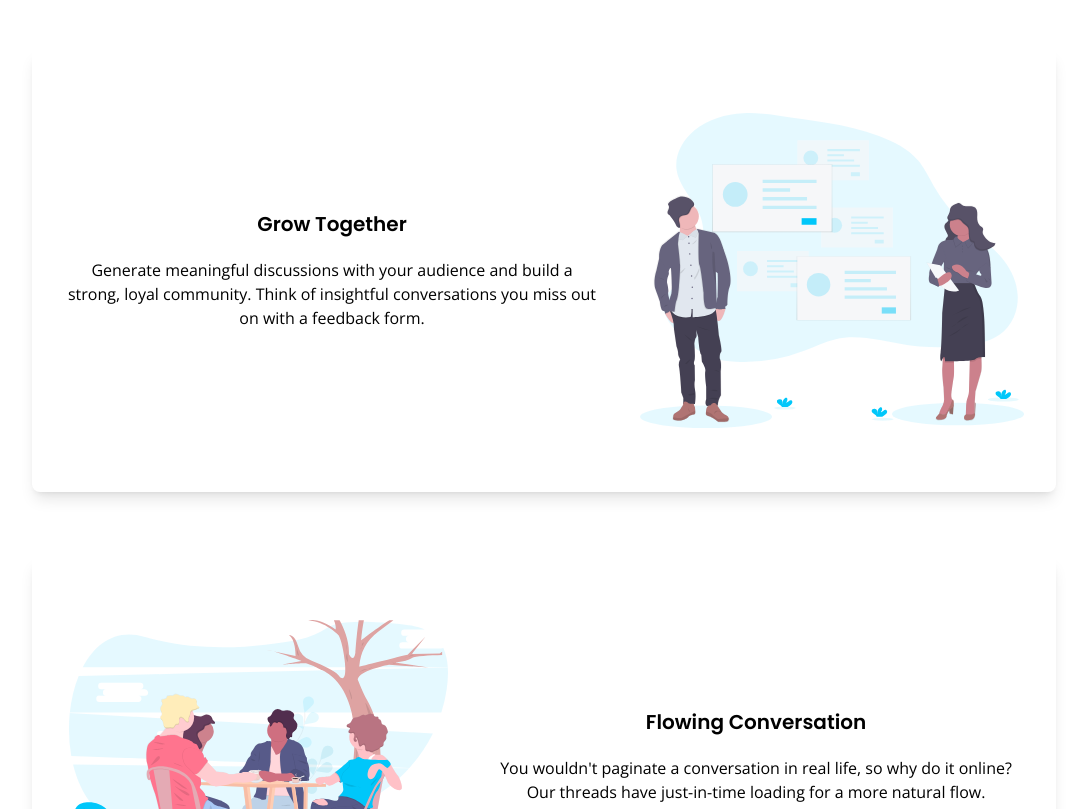
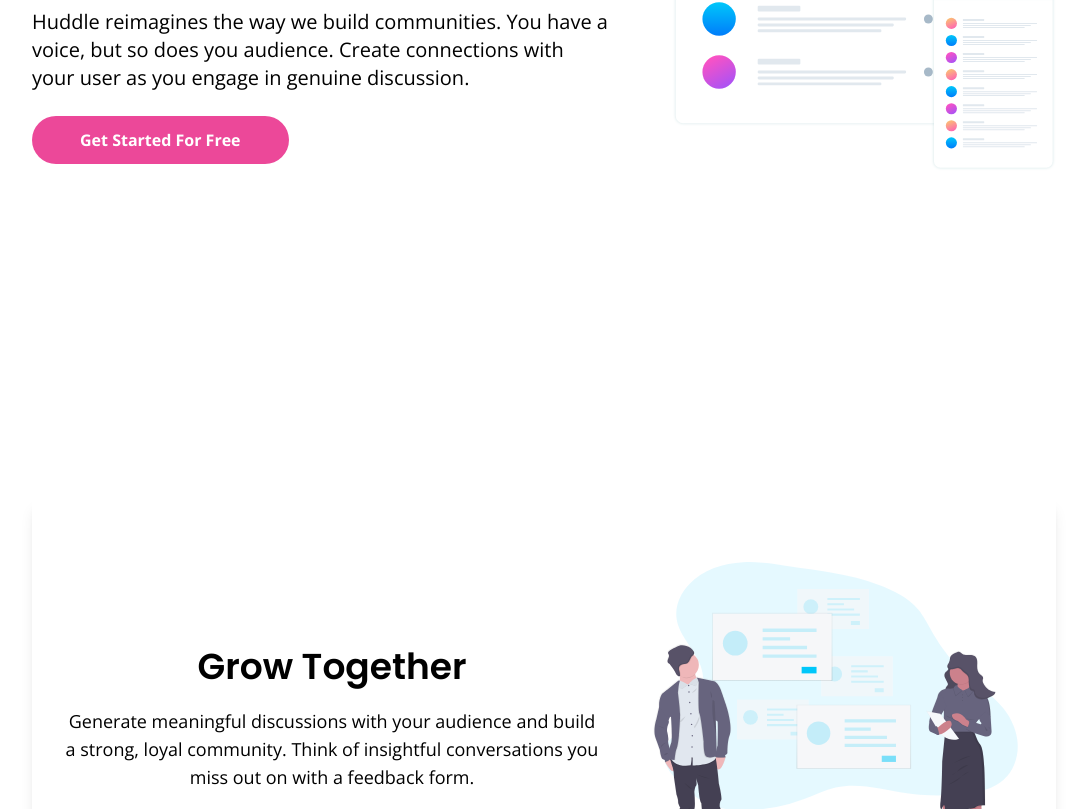
Before and after one commit to jjalbuenacabuyao/huddle-landing-page, a website: page src/index.html in a window 1280 px wide. Shown: the part 450-1259 px from the top of the page, without its empty margins (96-1182 px from the left). Drawn offline with nearby package versions, Linux system fonts and the light colour scheme.

Commit message:
Fixed margin issues in large screens

```diff
--- a/src/index.html
+++ b/src/index.html
@@ -33,13 +33,15 @@
       </button>
     </header>
 
-    <main class="flex flex-col gap-16 mt-10">
-      <section class="flex flex-col gap-16 items-center lg:flex-row">
+    <main class="flex flex-col gap-16">
+      <section class="flex flex-col gap-16 items-center lg:flex-row min-h-screen">
         <div class="hero text-center lg:text-left">
-          <h1 class="font-poppins text-3xl font-bold capitalize pt-20 lg:p-0">
+          <h1
+            class="font-poppins text-3xl md:text-4xl font-bold capitalize pt-20 lg:p-0"
+          >
             Build the community your fans will love
           </h1>
-          <p>
+          <p class="md:text-xl">
             Huddle reimagines the way we build communities. You have a voice,
             but so does you audience. Create connections with your user as you
             engage in genuine discussion.
@@ -51,7 +53,9 @@
         </div>
       </section>
 
-      <section class="cards relative flex flex-col gap-10 lg:gap-16 mb-40">
+      <section
+        class="cards relative flex flex-col gap-10 lg:gap-16 mb-40 items-center"
+      >
         <div class="card-1">
           <img
             class="w-96"
@@ -101,9 +105,9 @@
         </div>
 
         <div
-          class="cta container absolute bottom-[-15rem] text-center py-10 bg-slate-50 rounded-xl shadow-xl"
+          class="cta container max-w-4xl absolute bottom-[-15rem] text-center py-10 bg-slate-50 rounded-xl shadow-xl"
         >
-          <h2 class="capitalize">Ready to build your community?</h2>
+          <h2 class="capitalize mb-40">Ready to build your community?</h2>
           <button class="btn">Get Started For Free</button>
         </div>
       </section>
@@ -152,7 +156,9 @@
           <li><a href="#">Contact us</a></li>
         </ul>
 
-        <div class="socials flex items-center justify-center gap-5 md:col-span-3 lg:col-span-1">
+        <div
+          class="socials flex items-center justify-center gap-5 md:col-span-3 lg:col-span-1"
+        >
           <i class="fa-brands fa-facebook-f fa-xl"></i>
           <i class="fa-brands fa-twitter fa-xl"></i>
           <i class="fa-brands fa-instagram fa-xl"></i>
--- a/src/input.css
+++ b/src/input.css
@@ -13,10 +13,14 @@
         @apply mx-7 md:mx-16 lg:mx-32;
     }
 
+    .cards p {
+        @apply md:text-lg;
+    }
+
     .card-1,
     .card-2,
     .card-3 {
-        @apply flex flex-col gap-16 text-center py-16 px-8 shadow-lg rounded-lg lg:flex-row lg:items-center lg:gap-10;
+        @apply flex flex-col items-center gap-16 text-center py-16 px-8 shadow-lg rounded-lg lg:flex-row lg:items-center lg:gap-10;
     }
 
     .card-1,
@@ -25,12 +29,12 @@
     }
 
     .btn {
-        @apply bg-pink-500 py-2 rounded-full px-8 text-white font-bold;
+        @apply bg-pink-500 py-2 rounded-full px-8 text-white font-bold md:text-base md:py-3 md:px-12;
     }
 
     .card-title,
     .cta h2 {
-        @apply font-bold text-xl mb-5 font-poppins;
+        @apply font-bold text-xl mb-5 font-poppins md:text-4xl;
     }
 
     .footer-container {
```
Also changed, not shown: dist/output.css.
